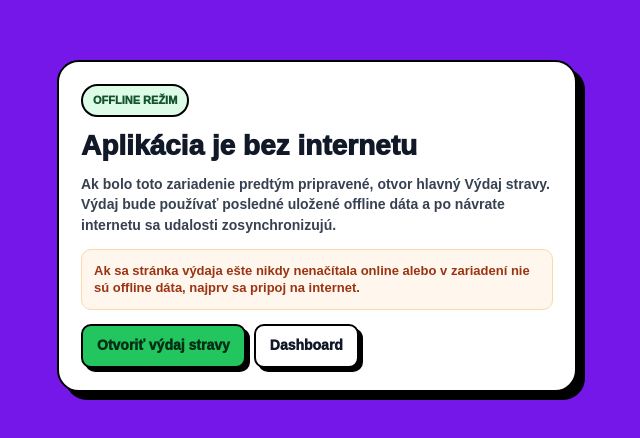
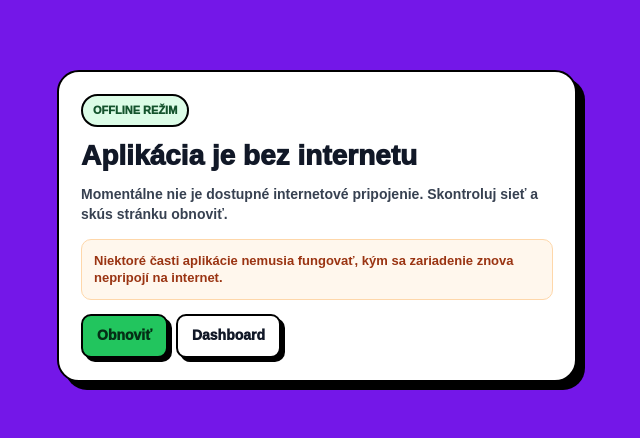
Before and after one commit to tomashoril-hue/pohoda-2026, a Next.js app: page /offline in a window 1280 px wide. Shown: the part 174-612 px from the top of the page, without its empty margins (323-963 px from the left). Built offline with nearby package versions, Linux system fonts and the light colour scheme.

Commit message:
Make offline fallback neutral

```diff
--- a/app/offline/page.tsx
+++ b/app/offline/page.tsx
@@ -8,16 +8,15 @@ export default function OfflinePage() {
         <div style={styles.kicker}>OFFLINE REŽIM</div>
         <h1 style={styles.title}>Aplikácia je bez internetu</h1>
         <p style={styles.text}>
-          Ak bolo toto zariadenie predtým pripravené, otvor hlavný Výdaj stravy. Výdaj bude používať posledné uložené
-          offline dáta a po návrate internetu sa udalosti zosynchronizujú.
+          Momentálne nie je dostupné internetové pripojenie. Skontroluj sieť a skús stránku obnoviť.
         </p>
         <div style={styles.notice}>
-          Ak sa stránka výdaja ešte nikdy nenačítala online alebo v zariadení nie sú offline dáta, najprv sa pripoj na internet.
+          Niektoré časti aplikácie nemusia fungovať, kým sa zariadenie znova nepripojí na internet.
         </div>
         <div style={styles.actions}>
-          <Link href="/dashboard/vydaj-stravy" style={styles.button}>
-            Otvoriť výdaj stravy
-          </Link>
+          <a href="" style={styles.button}>
+            Obnoviť
+          </a>
           <Link href="/dashboard" style={styles.secondaryButton}>
             Dashboard
           </Link>
```
